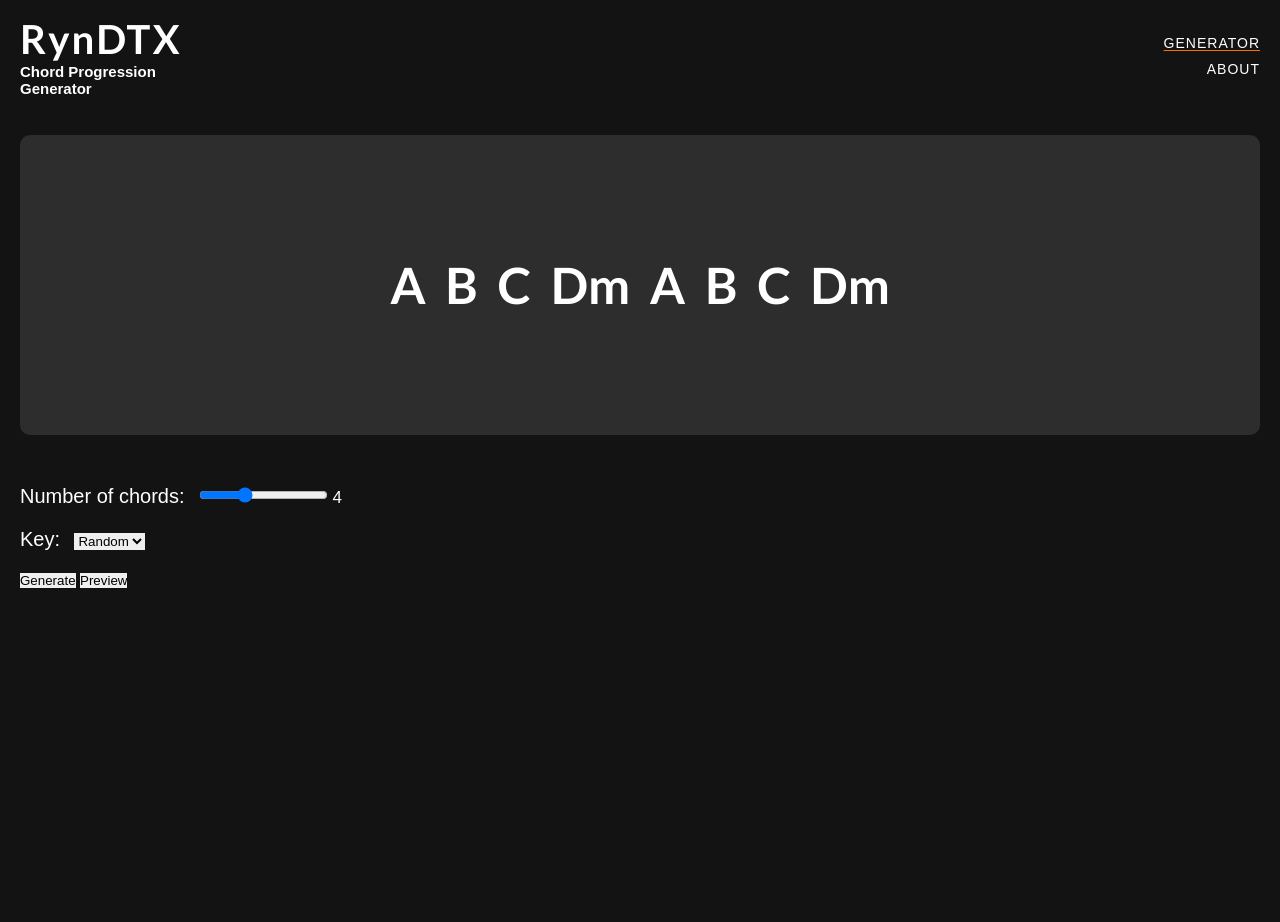
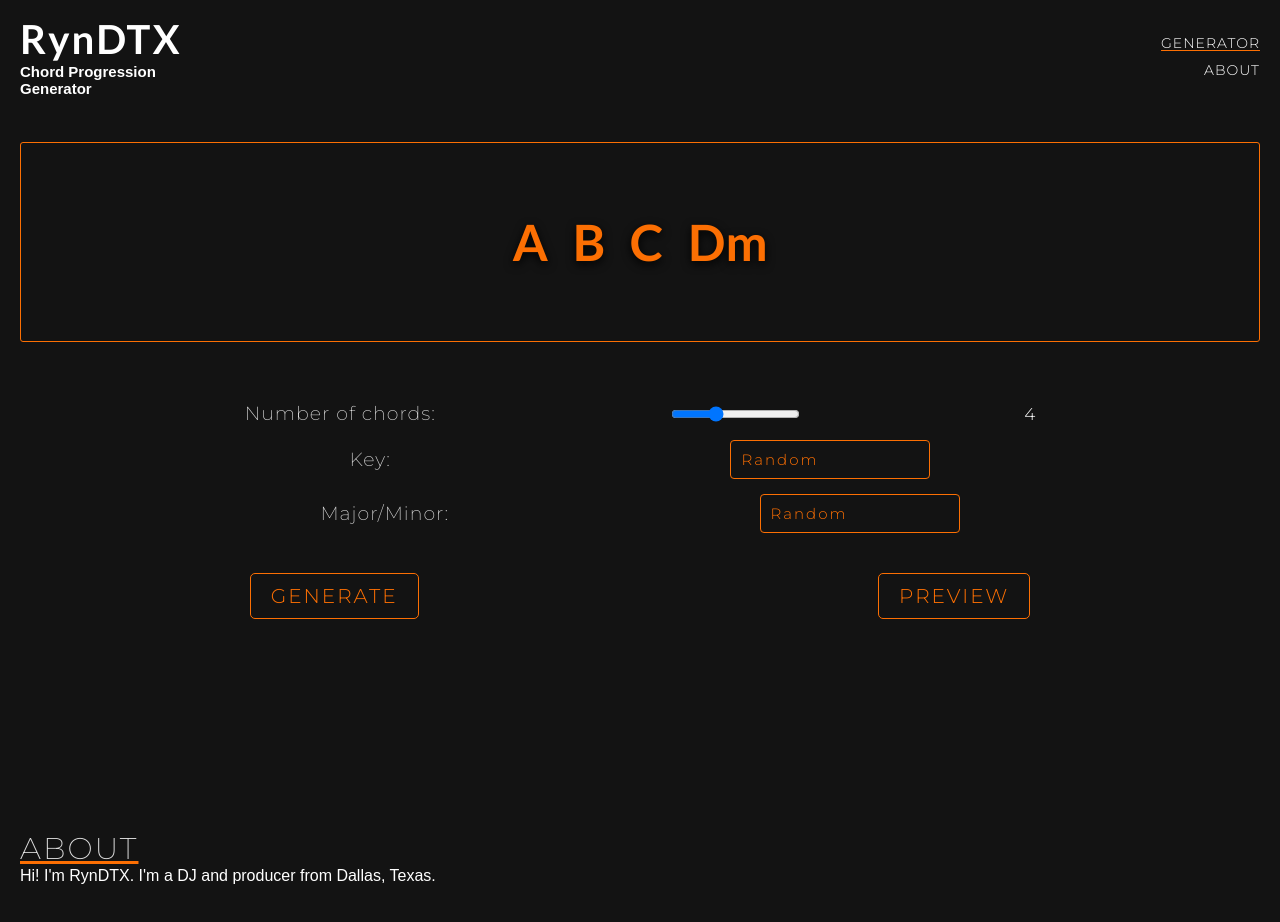
Before and after one commit to rynstwrt/RynDTX-Chord-Progression-Generator, a plain HTML site: page index.html in a window 1280 px wide. Drawn offline with Linux system fonts and the light colour scheme; a web font is replaced by a local one.

Commit message:
Finish Generator Style

```diff
--- a/index.html
+++ b/index.html
@@ -6,18 +6,19 @@
     <meta name="author" content="Ryan Stewart">
     <meta name="description" content="A chord progression generator created by RynDTX.">
     <meta name="keywords" content="chord, progression, chord progression, chord progression generator, chord generator, generator, RynDTX">
-    <meta name="viewport" content="width=device-width, initial-scale=1.0">
+    <meta name="viewport" content="width=device-width, initial-scale=1.0, user-scalable=no">
     <title>RynDTX Chord Progression Generator</title>
 
     <!--  STYLESHEETS  -->
     <link rel="preconnect" href="https://fonts.googleapis.com">
     <link rel="preconnect" href="https://fonts.gstatic.com" crossorigin>
-    <link href="https://fonts.googleapis.com/css2?family=Inclusive+Sans&family=Lato:wght@700&display=swap" rel="stylesheet">
+    <link href="https://fonts.googleapis.com/css2?family=Inclusive+Sans&family=Lato:wght@700&family=Montserrat:wght@200;300&display=swap" rel="stylesheet">
     <link rel="stylesheet" type="text/css" href="main.css">
 
     <!--  SCRIPTS  -->
     <script src="./js/nav-links.js" defer></script>
     <script src="./js/range-outputs.js" defer></script>
+    <script src="./js/selects.js" defer></script>
 </head>
 <body>
     <!--  GENERATOR SECTION  -->
@@ -34,10 +35,11 @@
             </nav>
         </header>
 
-        <div id="display-container">
-            <div id="display">
-                <h2>A B C Dm A B C Dm</h2>
-            </div>
+<!--        <div id="header-padding"></div>-->
+
+        <div id="display">
+<!--                <h2>A B C Dm A B C Dm</h2>-->
+            <h2>A B C Dm</h2>
         </div>
 
         <div id="options">
@@ -54,6 +56,15 @@
                     <option value="random">Random</option>
                 </select>
             </div>
+
+            <div class="option">
+                <label for="major-minor-input">Major/Minor:</label>
+                <select id="major-minor-input">
+                    <option id="random">Random</option>
+                    <option id="major">Major</option>
+                    <option id="minor">Minor</option>
+                </select>
+            </div>
         </div>
 
         <div id="buttons">
@@ -65,7 +76,8 @@
 
     <!--  ABOUT SECTION  -->
     <section id="about">
-
+        <h3>About</h3>
+        <p>Hi! I'm RynDTX. I'm a DJ and producer from Dallas, Texas.</p>
     </section>
 </body>
 </html>
--- /dev/null
+++ b/js/selects.js
@@ -0,0 +1,4 @@
+// // customSelect("#key-input");
+// // customSelect("#major-minor-input");
+// const selects = document.querySelectorAll("select");
+// customSelect(selects);
--- a/main.scss
+++ b/main.scss
@@ -1,12 +1,17 @@
 $color-1: #131313;
 $color-2: #FFFFFF;
 $color-3: #fc6f03;
+$color-4: lighten($color-1, 80%);
 
 $font-1: "Inclusive Sans", sans-serif;
 $font-1-w1: 400;
 
 $font-2: "Lato", sans-serif;
 $font-2-w1: 700;
+
+$font-3: "Montserrat", sans-serif;
+$font-3-w1: 200;
+$font-3-w2: 300;
 
 *
 {
@@ -34,6 +39,34 @@ a
     color: inherit;
 }
 
+h3
+{
+    font-family: $font-3;
+    font-weight: $font-3-w1;
+    color: $color-4;
+    font-size: 30px;
+    text-transform: uppercase;
+    letter-spacing: 2px;
+    text-decoration: $color-3 solid underline;
+    text-underline-offset: 2px;
+}
+
+select
+{
+    min-width: 200px;
+    appearance: none;
+    -webkit-appearance: none;
+    font-size: 15px;
+    padding: 10px 10px;
+    background-color: transparent;
+    color: $color-3;
+    border: 1px solid $color-3;
+    border-radius: 0.25rem;
+    cursor: pointer;
+    letter-spacing: 2px;
+    font-family: $font-3;
+}
+
 section
 {
     width: 100%;
@@ -43,20 +76,17 @@ section
 
 section#generator
 {
-    margin-top: 120px;
-    //position: relative;
+    font-family: $font-3;
 
     header
     {
         display: flex;
         justify-content: space-between;
         align-items: center;
-        position: fixed;
+        position: relative;
         top: 0;
-        right: 0;
-        left: 0;
         background-color: $color-1;
-        padding: inherit;
+        margin-bottom: 45px;
 
         #header-name
         {
@@ -116,50 +146,51 @@ section#generator
         }
     }
 
-    #display-container
+    #display
     {
-        height: 300px;
-        background-color: lighten($color-1, 10%);
-        padding: 50px 30px;
+        width: 100%;
+        height: 200px;
         display: flex;
         justify-content: center;
         align-items: center;
-        border-radius: 10px;
+        border: 1px solid $color-3;
+        border-radius: 3px;
 
-        #display
+        h2
         {
-            width: 100%;
-            height: 100%;
-            display: flex;
-            justify-content: center;
-            align-items: center;
-
-            h2
-            {
-                text-align: center;
-                font-family: $font-2;
-                font-size: 50px;
-                word-spacing: 10px;
-                line-height: 4.5rem;
-            }
+            text-align: center;
+            font-family: $font-2;
+            font-size: 50px;
+            word-spacing: 15px;
+            line-height: 4.5rem;
+            color: $color-3;
+            text-shadow: 0 3px 10px black;
         }
     }
 
     #options
     {
-        margin-top: 50px;
+        margin-top: 60px;
 
         .option
         {
+            width: 100%;
+            display: flex;
+            justify-content: space-evenly;
+            align-items: center;
+
             &:not(&:last-of-type)
             {
-                margin-bottom: 20px;
+                margin-bottom: 15px;
             }
 
             label
             {
-                font-size: 20px;
+                font-size: 19px;
+                letter-spacing: 1px;
                 margin-right: 10px;
+                color: $color-4;
+                font-weight: $font-3-w1;
             }
 
             input[type="range"]
@@ -177,6 +208,37 @@ section#generator
 
     #buttons
     {
-        margin-top: 20px;
+        margin-top: 40px;
+        width: 100%;
+        display: flex;
+        justify-content: space-around;
+        align-items: center;
+
+        button
+        {
+            background-color: transparent;
+            color: $color-3;
+            border: 1px solid $color-3;
+            border-radius: 5px;
+            padding: 10px 20px;
+            font-size: 20px;
+            font-family: $font-3;
+            text-transform: uppercase;
+            letter-spacing: 2px;
+            transition: background-color .2s ease-in-out, color .2s ease-in-out;
+
+            &:hover
+            {
+                background-color: $color-3;
+                color: $color-1;
+            }
+        }
     }
 }
+
+section#about
+{
+    padding-top: 30px;
+
+
+}
```
Also changed, not shown: main.css, 1 other file.
